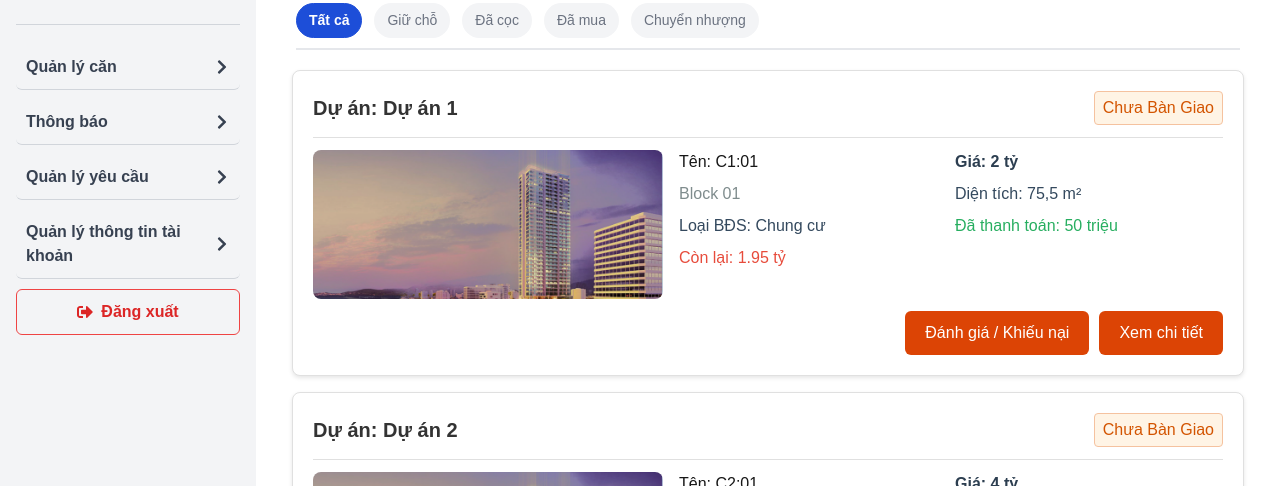
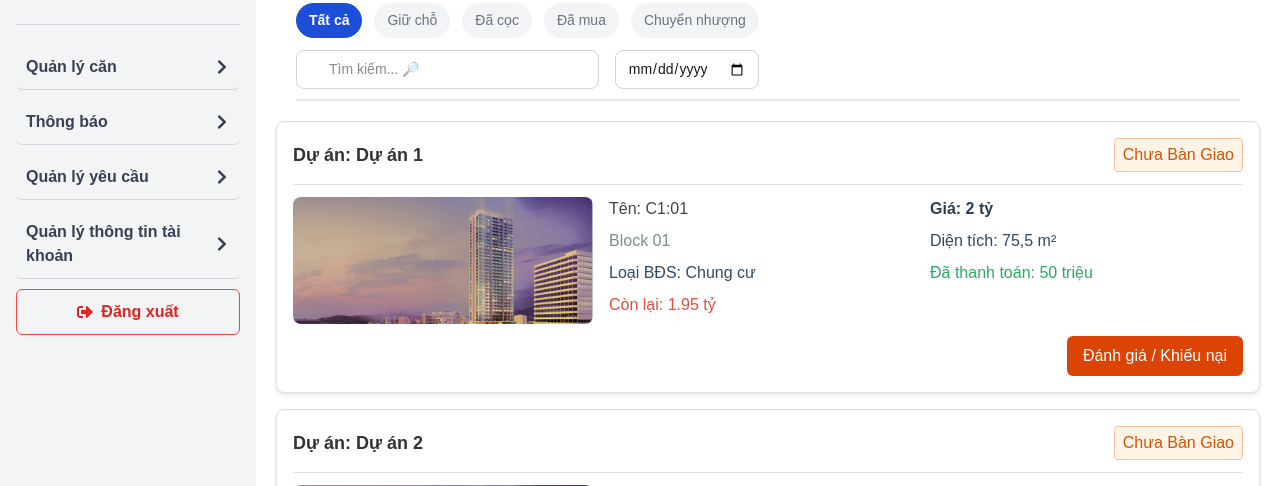
Before and after one commit to tranvankhanh23122003/nextjs15RealOnline, a Next.js app: page /profile/don-hang in a window 1280 px wide. Shown: the part 314-800 px from the top of the page. Built offline with nearby package versions, Linux system fonts and the light colour scheme; no server answers.

Commit message:
sửa UI profile

```diff
--- a/src/components/Profile/DanhSach_BDS/index.tsx
+++ b/src/components/Profile/DanhSach_BDS/index.tsx
@@ -88,7 +88,7 @@ const Table: React.FC<TableProps> = ({ data, setSelectedItem, selectedCategory,
         <div
           key={item.id}
           className="profile-table__item"
-          ref={(el) => { itemRefs.current[index] = el; }} // sửa callback ref
+          ref={(el) => { itemRefs.current[index] = el; }}
           onClick={() => setSelectedItem(item)}
         >
           <div className="profile-table__header">
@@ -117,19 +117,10 @@ const Table: React.FC<TableProps> = ({ data, setSelectedItem, selectedCategory,
               className="profile-table__button"
               onClick={(e) => {
                 e.stopPropagation();
-                onReviewClick(item);
+                onViewDetails(item); // giữ nguyên logic cũ
               }}
             >
               Đánh giá / Khiếu nại
-            </button>
-            <button
-              className="profile-table__button"
-              onClick={(e) => {
-                e.stopPropagation();
-                onViewDetails(item);
-              }}
-            >
-              Xem chi tiết
             </button>
           </div>
         </div>
--- a/src/components/Profile/DanhSach_BDS/style.css
+++ b/src/components/Profile/DanhSach_BDS/style.css
@@ -1,7 +1,6 @@
 .profile-table__container {
   width: 100%;
   height: auto;
-  padding: 0 16px;
 }
 
 .profile-table__item {
@@ -9,17 +8,17 @@
   border-radius: 8px;
   margin-bottom: 16px;
   padding: 16px;
-  background-color: #ffffff;
+  background-color: #fff;
   box-shadow: 0 2px 4px rgba(0, 0, 0, 0.1);
   cursor: pointer;
-  opacity: 0; /* Bắt đầu mờ */
-  transform: translateY(20px); /* Bắt đầu từ dưới */
-  transition: opacity 0.6s ease-out, transform 0.6s ease-out; /* Hiệu ứng mượt */
+  opacity: 0;
+  transform: translateY(20px);
+  transition: opacity 0.6s ease-out, transform 0.6s ease-out;
 }
 
 .profile-table__item.visible {
-  opacity: 1; /* Hiện rõ khi vào viewport */
-  transform: translateY(0); /* Di chuyển về vị trí ban đầu */
+  opacity: 1;
+  transform: translateY(0);
 }
 
 .profile-table__item:hover {
@@ -32,22 +31,25 @@
   justify-content: space-between;
   align-items: center;
   margin-bottom: 12px;
+  flex-wrap: wrap;
+  gap: 8px;
 }
 
 .profile-table__project-name {
-  font-size: 18px; /* Tăng từ 16px */
+  font-size: 18px;
   font-weight: bold;
   color: #333;
 }
 
 .profile-table__status {
-  font-size: 16px; /* Tăng từ 14px */
+  font-size: 16px;
   padding: 4px 8px;
   border-radius: 4px;
   font-weight: 500;
   text-transform: capitalize;
 }
 
+/* Status màu */
 .status-pending {
   background-color: #fff4e5;
   color: #d35400;
@@ -92,11 +94,9 @@
 }
 
 .profile-table__image {
-  font-weight: bold;
-  color: #444;
   width: 300px;
-  height: auto;
   border-radius: 8px;
+  flex-shrink: 0;
 }
 
 .profile-table__content {
@@ -104,16 +104,8 @@
   display: grid;
   grid-template-columns: 1fr 1fr;
   gap: 8px;
-}
-
-.profile-table__price,
-.profile-table__block,
-.profile-table__area,
-.profile-table__type,
-.profile-table__paid,
-.profile-table__remaining {
-  font-size: 16px; /* Tăng từ 14px */
   color: #444;
+  font-size: 16px;
 }
 
 .profile-table__price {
@@ -142,16 +134,15 @@
   display: flex;
   justify-content: flex-end;
   margin-top: 12px;
-  gap: 10px;
 }
 
 .profile-table__button {
-  background-color: #DC4405;
-  color: #ffffff;
+  background-color: #dc4405;
+  color: #fff;
   border: none;
   border-radius: 6px;
   padding: 8px 16px;
-  font-size: 16px; /* Tăng từ 14px */
+  font-size: 16px;
   cursor: pointer;
   transition: background-color 0.2s;
 }
@@ -160,12 +151,14 @@
   background-color: #b83604;
 }
 
+/* Pagination */
 .profile-pagination {
   display: flex;
   justify-content: center;
   align-items: center;
   gap: 10px;
   margin-top: 20px;
+  flex-wrap: wrap;
 }
 
 .profile-pagination-btn {
@@ -174,7 +167,7 @@
   border-radius: 4px;
   padding: 8px 12px;
   cursor: pointer;
-  font-size: 1rem; /* Tăng từ 0.9rem */
+  font-size: 1rem;
   transition: background-color 0.2s ease;
 }
 
@@ -187,137 +180,37 @@
   color: white;
 }
 
-/* Responsive cho điện thoại (max-width: 768px) */
+/* ------------------ Responsive ------------------ */
+
+/* Tablet */
+@media (max-width: 1024px) {
+  .profile-table__image {
+    width: 200px;
+  }
+  .profile-table__content {
+    font-size: 15px;
+    grid-template-columns: 1fr 1fr;
+  }
+}
+
+/* Mobile */
 @media (max-width: 768px) {
-  .profile-table__container {
-    padding: 0 8px;
+  .profile-table__details {
+    flex-direction: column;
   }
-
-  .profile-table__item {
-    padding: 12px;
+  .profile-table__image {
+    width: 100%;
   }
-
+  .profile-table__content {
+    grid-template-columns: 1fr;
+    font-size: 14px;
+  }
   .profile-table__header {
     flex-direction: column;
     align-items: flex-start;
-    gap: 8px;
   }
-
-  .profile-table__project-name {
-    font-size: 16px;
-  }
-
-  .profile-table__status {
-    font-size: 14px;
-  }
-
-  .profile-table__details {
-    flex-direction: column;
-    align-items: flex-start;
-  }
-
-  .profile-table__image {
+  .profile-table__button {
     width: 100%;
-    max-width: 250px;
-    margin-bottom: 8px;
-  }
-
-  .profile-table__content {
-    grid-template-columns: 1fr;
-    gap: 6px;
-  }
-
-  .profile-table__price,
-  .profile-table__block,
-  .profile-table__area,
-  .profile-table__type,
-  .profile-table__paid,
-  .profile-table__remaining {
-    font-size: 14px;
-  }
-
-  .profile-table__button {
-    font-size: 14px;
-    padding: 6px 12px;
-  }
-
-  .profile-pagination-btn {
-    padding: 6px 10px;
-    font-size: 0.9rem;
+    text-align: center;
   }
 }
-
-/* Responsive cho tablet (min-width: 769px và max-width: 1024px) */
-@media (min-width: 769px) and (max-width: 1024px) {
-  .profile-table__item {
-    padding: 14px;
-  }
-
-  .profile-table__details {
-    gap: 12px;
-  }
-
-  .profile-table__image {
-    width: 250px;
-  }
-
-  .profile-table__content {
-    grid-template-columns: 1fr;
-    gap: 6px;
-  }
-
-  .profile-table__price,
-  .profile-table__block,
-  .profile-table__area,
-  .profile-table__type,
-  .profile-table__paid,
-  .profile-table__remaining {
-    font-size: 15px;
-  }
-
-  .profile-table__button {
-    font-size: 15px;
-  }
-}
-
-/* Responsive cho PC lớn (min-width: 1025px) */
-@media (min-width: 1025px) {
-  .profile-table__container {
-    max-width: 1200px;
-    margin: 0 auto;
-  }
-
-  .profile-table__item {
-    padding: 20px;
-  }
-
-  .profile-table__project-name {
-    font-size: 20px;
-  }
-
-  .profile-table__status {
-    font-size: 16px;
-  }
-
-  .profile-table__image {
-    width: 350px;
-  }
-
-  .profile-table__price,
-  .profile-table__block,
-  .profile-table__area,
-  .profile-table__type,
-  .profile-table__paid,
-  .profile-table__remaining {
-    font-size: 16px;
-  }
-
-  .profile-table__button {
-    font-size: 16px;
-    padding: 10px 20px;
-  }
-
-  .profile-pagination-btn {
-    font-size: 1.1rem;
-  }
-}
--- a/src/components/Profile/Header/index.tsx
+++ b/src/components/Profile/Header/index.tsx
@@ -1,5 +1,6 @@
 import React from 'react';
 import './style.css'
+
 interface CanItem {
   id: number;
   management: string;
@@ -76,6 +77,22 @@ const Header: React.FC<HeaderProps> = ({
             </span>
           ))}
         </div>
+
+        {/* Thanh tìm kiếm + thời gian */}
+        <div className="profile-header-filters">
+          <div className="profile-header-search-wrapper">
+          <i className="fas fa-search"></i>
+            <input
+              type="text"
+              placeholder="Tìm kiếm... 🔎"
+              className="profile-header-search"
+            />
+          </div>
+          <input
+            type="date"
+            className="profile-header-date"
+          />
+        </div>
       </div>
     </div>
   );
--- a/src/components/Profile/Header/style.css
+++ b/src/components/Profile/Header/style.css
@@ -45,3 +45,57 @@
   font-weight: 600;
   border-color: #1d4ed8;
 }
+
+/* Thanh tìm kiếm + chọn thời gian */
+.profile-header-filters {
+  display: flex;
+  align-items: center;
+  gap: 16px;
+  margin-top: 12px;
+  flex-wrap: wrap;
+}
+
+/* Bọc input search + icon */
+.profile-header-search-wrapper {
+  position: relative;
+  flex: 1;
+}
+
+.search-icon {
+  position: absolute;
+  top: 50%;
+  left: 10px;
+  transform: translateY(-50%);
+  font-size: 14px;
+  color: #6b7280;
+  pointer-events: none;
+}
+
+.profile-header-search {
+  width: 100%;
+  padding: 8px 12px 8px 32px; /* chừa chỗ cho icon */
+  border: 1px solid #d1d5db;
+  border-radius: 8px;
+  font-size: 0.875rem;
+  outline: none;
+  transition: border-color 0.2s ease, box-shadow 0.2s ease;
+}
+
+.profile-header-search:focus {
+  border-color: #2563eb;
+  box-shadow: 0 0 0 2px rgba(37, 99, 235, 0.3);
+}
+
+.profile-header-date {
+  padding: 8px 12px;
+  border: 1px solid #d1d5db;
+  border-radius: 8px;
+  font-size: 0.875rem;
+  cursor: pointer;
+  transition: border-color 0.2s ease, box-shadow 0.2s ease;
+}
+
+.profile-header-date:focus {
+  border-color: #2563eb;
+  box-shadow: 0 0 0 2px rgba(37, 99, 235, 0.3);
+}
```
